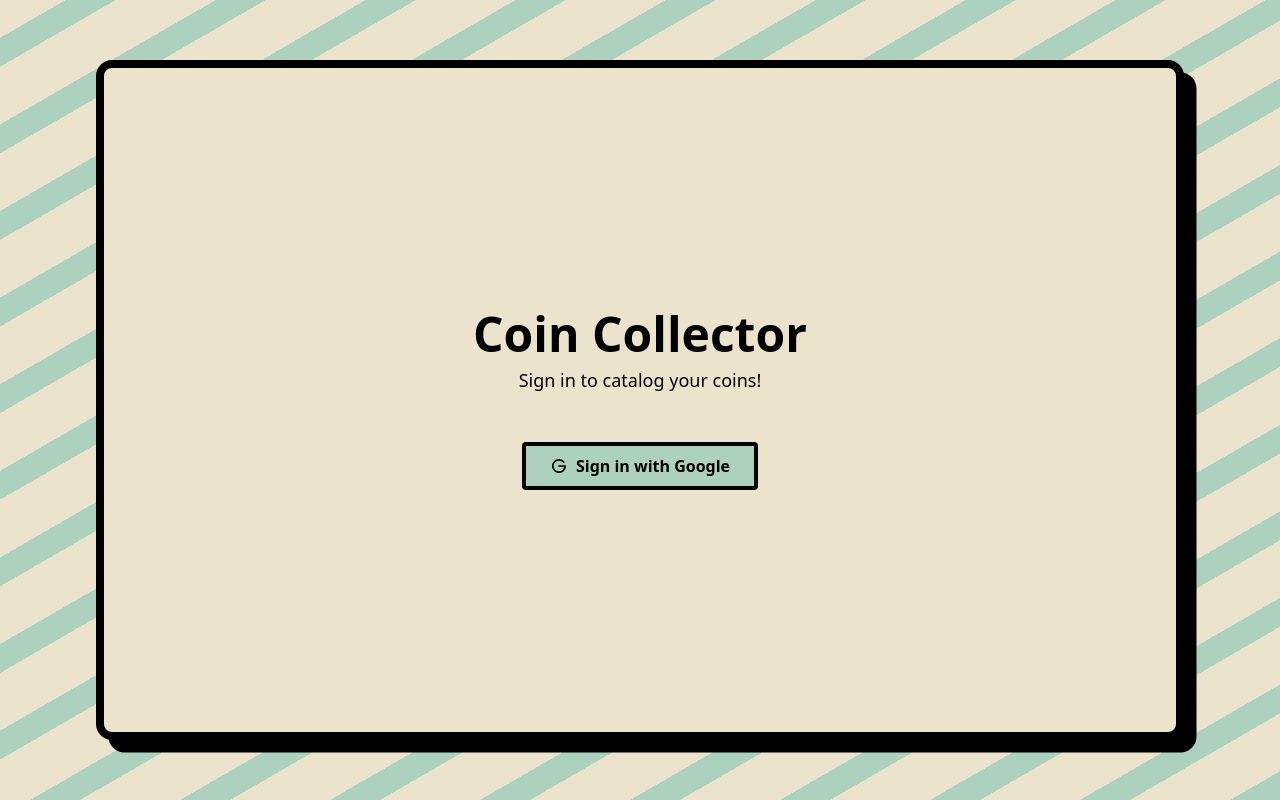
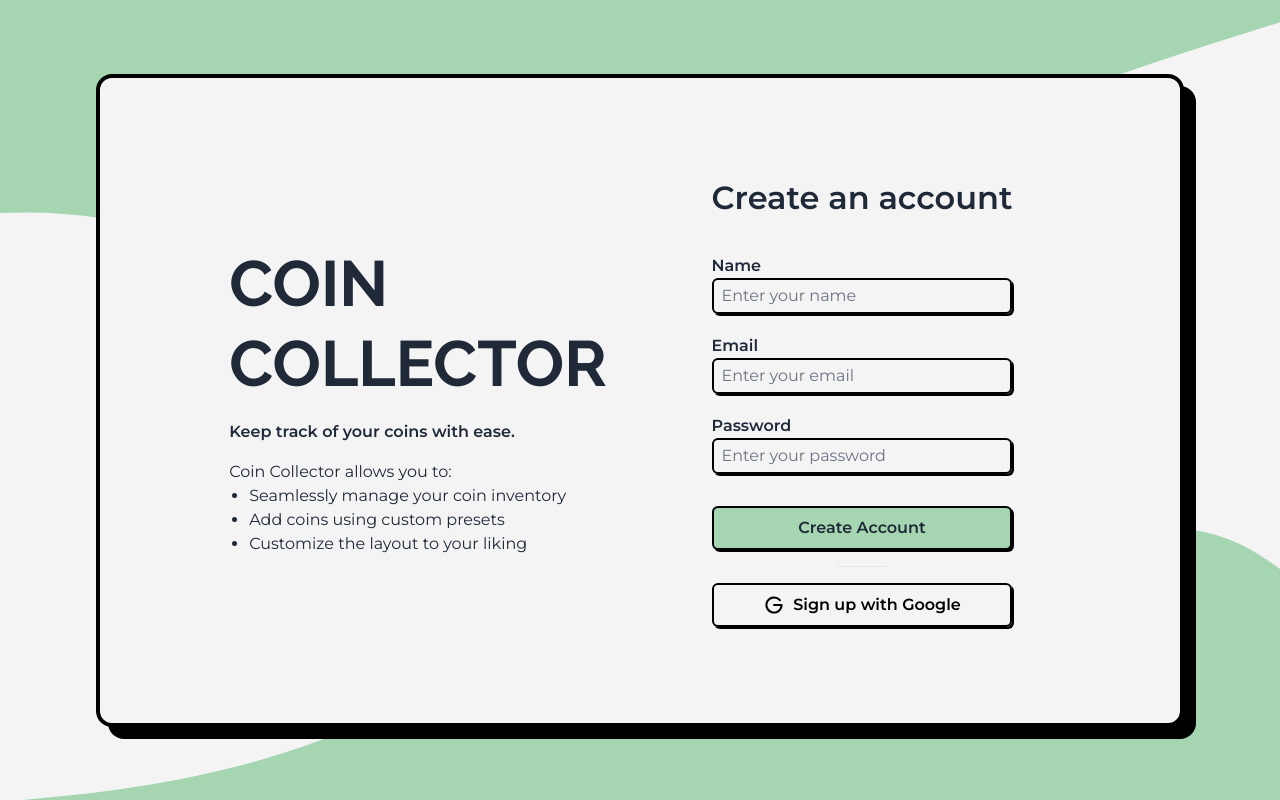
Before and after one commit to Luhmeiy/Coin-Collector, a React (Vite) app in the folder client/: page /register in a window 1280 px wide. Built offline with nearby package versions, Linux system fonts and the light colour scheme; no server answers.

Commit message:
Update Register page

```diff
--- a/client/src/App.tsx
+++ b/client/src/App.tsx
@@ -1,3 +1,5 @@
+import WebBottom from "./assets/WebBottom";
+import WebTop from "./assets/WebTop";
 import { AnimatedRoutes } from "./components";
 import ThemeProvider from "./context";
 import { BrowserRouter } from "react-router-dom";
@@ -6,8 +8,12 @@
 	return (
 		<BrowserRouter>
 			<ThemeProvider>
-				<div className="h-screen flex flex-col items-center justify-center bg-pattern overflow-hidden">
+				<div
+					className={`h-screen flex flex-col items-center justify-center bg-light-mode text-gray-800 font-montserrat dark:bg-dark-mode dark:text-gray-100 overflow-hidden`}
+				>
+					<WebTop />
 					<AnimatedRoutes />
+					<WebBottom />
 				</div>
 			</ThemeProvider>
 		</BrowserRouter>
--- /dev/null
+++ b/client/src/assets/WebBottom.tsx
@@ -0,0 +1,20 @@
+const WebBottom = () => {
+	return (
+		<svg
+			viewBox="0 0 1440 306"
+			fill="none"
+			xmlns="http://www.w3.org/2000/svg"
+			preserveAspectRatio="none"
+			className="absolute bottom-0 left-0"
+		>
+			<path
+				fillRule="evenodd"
+				clipRule="evenodd"
+				d="M1685.86 369.707L1635.26 288.308C1584.58 208.245 1483.39 45.4466 1373.25 9.49137C1263.21 -27.7991 1144.3 60.4179 1029.44 91.2218C914.591 122.026 803.884 94.0817 689.69 115.539C575.496 136.997 458.003 205.186 342.489 245.336C226.975 285.487 113.441 297.598 56.7206 302.986L0.000670815 308.374L56.0607 312.333C112.121 316.291 224.241 324.207 336.361 332.124C448.481 340.04 560.601 347.956 672.721 355.873C784.841 363.789 896.962 371.705 1009.08 379.622C1121.2 387.538 1233.32 395.455 1345.44 403.371C1457.56 411.287 1569.68 419.204 1625.74 423.162L1681.8 427.12L1685.86 369.707Z"
+				fill="var(--color-gradient-primary)"
+			/>
+		</svg>
+	);
+};
+
+export default WebBottom;
--- /dev/null
+++ b/client/src/assets/WebTop.tsx
@@ -0,0 +1,20 @@
+const WebTop = () => {
+	return (
+		<svg
+			viewBox="0 0 1440 362"
+			fill="none"
+			xmlns="http://www.w3.org/2000/svg"
+			preserveAspectRatio="none"
+			className="absolute top-0 left-0"
+		>
+			<path
+				fillRule="evenodd"
+				clipRule="evenodd"
+				d="M1450.93 21.6318L1377.59 44.8403C1304.25 68.0488 1157.56 114.466 1012.86 187.284C868.163 260.101 725.445 359.32 575.457 361.736C425.469 364.151 268.21 269.765 116.239 245.78C-35.7323 221.795 -182.415 268.212 -255.757 291.421L-329.099 314.629L-352.894 -2.1786L-278.231 -7.78667C-203.567 -13.3947 -54.2401 -24.6109 95.087 -35.827C244.414 -47.0431 393.741 -58.2593 543.068 -69.4754C692.396 -80.6915 841.723 -91.9077 991.05 -103.124C1140.38 -114.34 1289.7 -125.556 1364.37 -131.164L1439.03 -136.772L1450.93 21.6318Z"
+				fill="var(--color-gradient-primary)"
+			/>
+		</svg>
+	);
+};
+
+export default WebTop;
--- a/client/src/components/AnimatedRoutes/index.tsx
+++ b/client/src/components/AnimatedRoutes/index.tsx
@@ -1,6 +1,6 @@
 // Components / Pages
 import { Navbar } from "../";
-import { Coin, Home, Preset, Presets, SignIn } from "../../pages";
+import { Coin, Home, Preset, Presets, Register } from "../../pages";
 
 // Libraries
 import { AnimatePresence } from "framer-motion";
@@ -17,7 +17,7 @@
 
 			<Routes location={location} key={location.pathname}>
 				<Route path="/" element={<Home />} />
-				<Route path="/register" element={<SignIn />} />
+				<Route path="/register" element={<Register />} />
 				<Route path="/presets" element={<Presets />} />
 				<Route path="/add/coin" element={<Coin />} />
 				<Route path="/add/preset" element={<Preset />} />
--- a/client/src/context/index.tsx
+++ b/client/src/context/index.tsx
@@ -51,11 +51,6 @@
 		fullConfig.theme.colors[state.theme]
 	);
 
-	document.documentElement.style.setProperty(
-		"--color-gradient-secondary",
-		fullConfig.theme.colors[state.mode]
-	);
-
 	async function searchUsers(uid: string) {
 		try {
 			const data = (await getData(`users/${uid}`)) as UserData[];
--- /dev/null
+++ b/client/src/pages/Register/index.tsx
@@ -0,0 +1,164 @@
+// Context
+import { ThemeContext } from "../../context";
+
+// Firebase
+import { GoogleAuthProvider, signInWithPopup, User } from "firebase/auth";
+import { auth } from "../../services/firebase";
+
+// Hooks
+import { useGet, usePost } from "../../hooks";
+
+// Libraries
+import { motion } from "framer-motion";
+import { GoogleLogo } from "@phosphor-icons/react";
+
+// React
+import { useContext, useEffect } from "react";
+import { useNavigate } from "react-router-dom";
+import { ACTIONS } from "../../utils/reducer";
+
+const Register = () => {
+	const { state, dispatch } = useContext(ThemeContext);
+
+	const getData = useGet();
+	const post = usePost();
+	const navigate = useNavigate();
+
+	async function handleGoogleSignIn() {
+		const provider = new GoogleAuthProvider();
+
+		try {
+			const results = await signInWithPopup(auth, provider);
+
+			searchUsers(results.user);
+		} catch (error: any) {
+			alert(error);
+		}
+	}
+
+	async function searchUsers(userData: User) {
+		const { uid } = userData;
+
+		try {
+			await getData(`users/${uid}`);
+
+			login(uid);
+		} catch (error: any) {
+			registerUser(userData);
+		}
+	}
+
+	async function login(uid: string) {
+		localStorage.setItem("userUID", uid);
+		dispatch({ type: ACTIONS.ADD_USER_UID, payload: { userUID: uid } });
+
+		navigate("/");
+	}
+
+	async function registerUser(userData: User) {
+		const { uid, email, displayName, photoURL } = userData;
+
+		const data = {
+			uid,
+			email,
+			displayName,
+			photoURL,
+		};
+
+		try {
+			const basePresets = await getData(`presets`);
+
+			await post("users", data);
+
+			for (const basePreset of basePresets) {
+				await post(`presets/${uid}`, basePreset);
+			}
+
+			login(uid);
+		} catch (error: any) {
+			alert(error.message);
+		}
+	}
+
+	useEffect(() => {
+		if (state.user) {
+			navigate("/");
+		}
+	}, [state.user]);
+
+	return (
+		<motion.div
+			className="w-[85%] min-h-[65%] grid grid-cols-2 items-center justify-items-center bg-light-mode dark:bg-dark-mode container p-24 z-10"
+			initial={{ translateY: window.innerHeight }}
+			animate={{ translateY: 0 }}
+			exit={{ translateY: window.innerHeight }}
+			transition={{
+				duration: 0.5,
+				ease: "easeInOut",
+			}}
+		>
+			<div>
+				<h1 className="text-[4rem] font-title font-bold mb-4 uppercase leading-tight">
+					Coin <br /> Collector
+				</h1>
+				<p className="font-bold mb-4">
+					Keep track of your coins with ease.
+				</p>
+
+				<p> Coin Collector allows you to:</p>
+				<ul className="list-disc pl-5">
+					<li>Seamlessly manage your coin inventory</li>
+					<li> Add coins using custom presets </li>
+					<li>Customize the layout to your liking</li>
+				</ul>
+			</div>
+
+			<div className="flex flex-col gap-8">
+				<h2 className="font-semibold text-[2rem]">Create an account</h2>
+
+				<div className="flex flex-col gap-5">
+					<label className="input_container">
+						<span>Name</span>
+						<input type="text" placeholder="Enter your name" />
+					</label>
+
+					<label className="input_container">
+						<span>Email</span>
+						<input type="text" placeholder="Enter your email" />
+					</label>
+
+					<label className="input_container">
+						<span>Password</span>
+						<input type="text" placeholder="Enter your password" />
+					</label>
+				</div>
+
+				<div className="flex flex-col gap-4">
+					<button
+						className={`flex w-full justify-center items-center bg-${state.theme} text-gray-800 font-semibold input py-2 transition-all duration-500 hover:brightness-90`}
+						onClick={handleGoogleSignIn}
+					>
+						Create Account
+					</button>
+
+					<hr className="w-[3.125rem] self-center dark:border-zinc-700" />
+
+					<button
+						className={`flex w-full justify-center items-center text-black font-semibold input py-2 transition-all duration-500 hover:brightness-90 dark:text-gray-100`}
+						onClick={handleGoogleSignIn}
+					>
+						<GoogleLogo
+							size={22}
+							weight="bold"
+							alt="Google logo"
+							className="mr-2"
+						/>{" "}
+						Sign up with Google
+					</button>
+				</div>
+			</div>
+		</motion.div>
+	);
+};
+
+export default Register;
--- a/client/src/pages/SignIn/index.tsx
+++ /dev/null
@@ -1,119 +0,0 @@
-// Context
-import { ThemeContext } from "../../context";
-
-// Firebase
-import { GoogleAuthProvider, signInWithPopup, User } from "firebase/auth";
-import { auth } from "../../services/firebase";
-
-// Hooks
-import { useGet, usePost } from "../../hooks";
-
-// Libraries
-import { motion } from "framer-motion";
-import { GoogleLogo } from "@phosphor-icons/react";
-
-// React
-import { useContext, useEffect } from "react";
-import { useNavigate } from "react-router-dom";
-import { ACTIONS } from "../../utils/reducer";
-
-const SignIn = () => {
-	const { state, dispatch } = useContext(ThemeContext);
-
-	const getData = useGet();
-	const post = usePost();
-	const navigate = useNavigate();
-
-	async function handleGoogleSignIn() {
-		const provider = new GoogleAuthProvider();
-
-		try {
-			const results = await signInWithPopup(auth, provider);
-
-			searchUsers(results.user);
-		} catch (error: any) {
-			alert(error);
-		}
-	}
-
-	async function searchUsers(userData: User) {
-		const { uid } = userData;
-
-		try {
-			await getData(`users/${uid}`);
-
-			login(uid);
-		} catch (error: any) {
-			registerUser(userData);
-		}
-	}
-
-	async function login(uid: string) {
-		localStorage.setItem("userUID", uid);
-		dispatch({ type: ACTIONS.ADD_USER_UID, payload: { userUID: uid } });
-
-		navigate("/");
-	}
-
-	async function registerUser(userData: User) {
-		const { uid, email, displayName, photoURL } = userData;
-
-		const data = {
-			uid,
-			email,
-			displayName,
-			photoURL,
-		};
-
-		try {
-			const basePresets = await getData(`presets`);
-
-			await post("users", data);
-
-			for (const basePreset of basePresets) {
-				await post(`presets/${uid}`, basePreset);
-			}
-
-			login(uid);
-		} catch (error: any) {
-			alert(error.message);
-		}
-	}
-
-	useEffect(() => {
-		if (state.user) {
-			navigate("/");
-		}
-	}, [state.user]);
-
-	return (
-		<motion.div
-			className="w-[85%] h-[85%] flex flex-col justify-center items-center bg-light-mode dark:bg-dark-mode dark:text-white border-8 border-black rounded-2xl p-5 shadow-solid"
-			initial={{ translateY: window.innerHeight }}
-			animate={{ translateY: 0 }}
-			exit={{ translateY: window.innerHeight }}
-			transition={{
-				duration: 0.5,
-				ease: "easeInOut",
-			}}
-		>
-			<h1 className="text-5xl font-bold mb-2">Coin Collector</h1>
-			<p className="text-lg mb-12">Sign in to catalog your coins!</p>
-
-			<button
-				className={`flex items-center bg-${state.theme} text-black font-semibold border-4 border-black rounded py-2 px-6 transition-all duration-500 hover:brightness-90`}
-				onClick={handleGoogleSignIn}
-			>
-				<GoogleLogo
-					size={18}
-					weight="bold"
-					alt="Google logo"
-					className="mr-2"
-				/>{" "}
-				Sign in with Google
-			</button>
-		</motion.div>
-	);
-};
-
-export default SignIn;
--- a/client/src/pages/index.ts
+++ b/client/src/pages/index.ts
@@ -2,4 +2,4 @@
 export { default as Home } from "./Home";
 export { default as Preset } from "./Preset";
 export { default as Presets } from "./Presets";
-export { default as SignIn } from "./SignIn";
+export { default as Register } from "./Register";
--- a/client/src/styles/global.scss
+++ b/client/src/styles/global.scss
@@ -1,6 +1,8 @@
 @tailwind base;
 @tailwind components;
 @tailwind utilities;
+
+@import url("https://fonts.googleapis.com/css2?family=Montserrat:wght@400;600&family=Raleway:wght@700&display=swap");
 
 @layer base {
 	input[type="number"]::-webkit-inner-spin-button,
@@ -8,24 +10,48 @@
 		-webkit-appearance: none;
 		margin: 0;
 	}
+
+	.shadow-solid {
+		box-shadow: 12.5px 12.5px #000;
+	}
+
+	.container {
+		border: 0.25rem solid #000;
+		border-radius: 1rem;
+		box-shadow: 0.75rem 0.75rem #000;
+	}
+
+	.input_container {
+		display: flex;
+		flex-direction: column;
+
+		& span {
+			font-weight: 600;
+		}
+
+		& input {
+			@extend .input;
+		}
+	}
+
+	.input {
+		background-color: transparent;
+		border: 0.125rem solid #000;
+		border-radius: 0.375rem;
+		box-shadow: 0.125rem 0.125rem #000;
+		box-sizing: border-box;
+		display: flex;
+		outline: #acd1bf;
+		padding-block: 0.25rem;
+		padding-inline: 0.5rem;
+		width: 100%;
+
+		&::placeholder {
+			color: #6b7280;
+		}
+	}
 }
 
 :root {
 	--color-gradient-primary: #acd1bf;
-	--color-gradient-secondary: #615f61;
 }
-
-.bg-pattern {
-	background: repeating-linear-gradient(
-		-30deg,
-		var(--color-gradient-primary),
-		var(--color-gradient-primary) 25px,
-		var(--color-gradient-secondary) 25px,
-		var(--color-gradient-secondary) 75px
-	);
-	background-color: --color-gradient-secondary;
-}
-
-.shadow-solid {
-	box-shadow: 12.5px 12.5px #000;
-}
--- a/client/tailwind.config.ts
+++ b/client/tailwind.config.ts
@@ -6,14 +6,18 @@
 	theme: {
 		extend: {
 			colors: {
-				"dark-mode": "#615f61",
-				"light-mode": "#ece3cd",
-				"green-theme": "#acd1bf",
-				"blue-theme": "#b7d3d1",
+				"dark-mode": "#27272a",
+				"light-mode": "#f4f4f5",
+				"green-theme": "#a5d6b1",
+				"blue-theme": "#aed9e0",
 				"red-theme": "#eb9988",
-				"yellow-theme": "#ffeec0",
-				"pink-theme": "#f4c4c3",
-				"purple-theme": "#e4cAfc",
+				"yellow-theme": "#f4e2a5",
+				"pink-theme": "#f1a7b3",
+				"purple-theme": "#c7b5e2",
+			},
+			fontFamily: {
+				title: ["Raleway", "sans-serif"],
+				montserrat: ["Montserrat", "sans-serif"],
 			},
 		},
 	},
```
